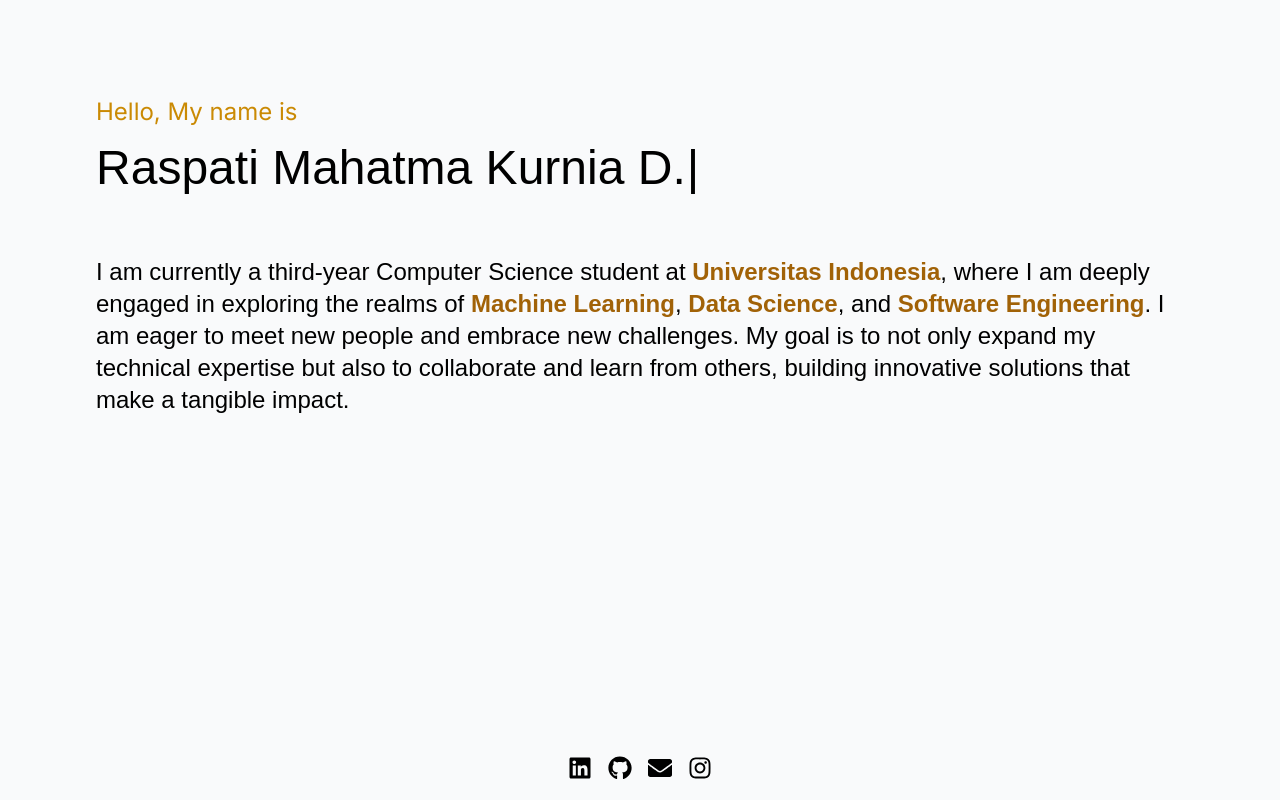
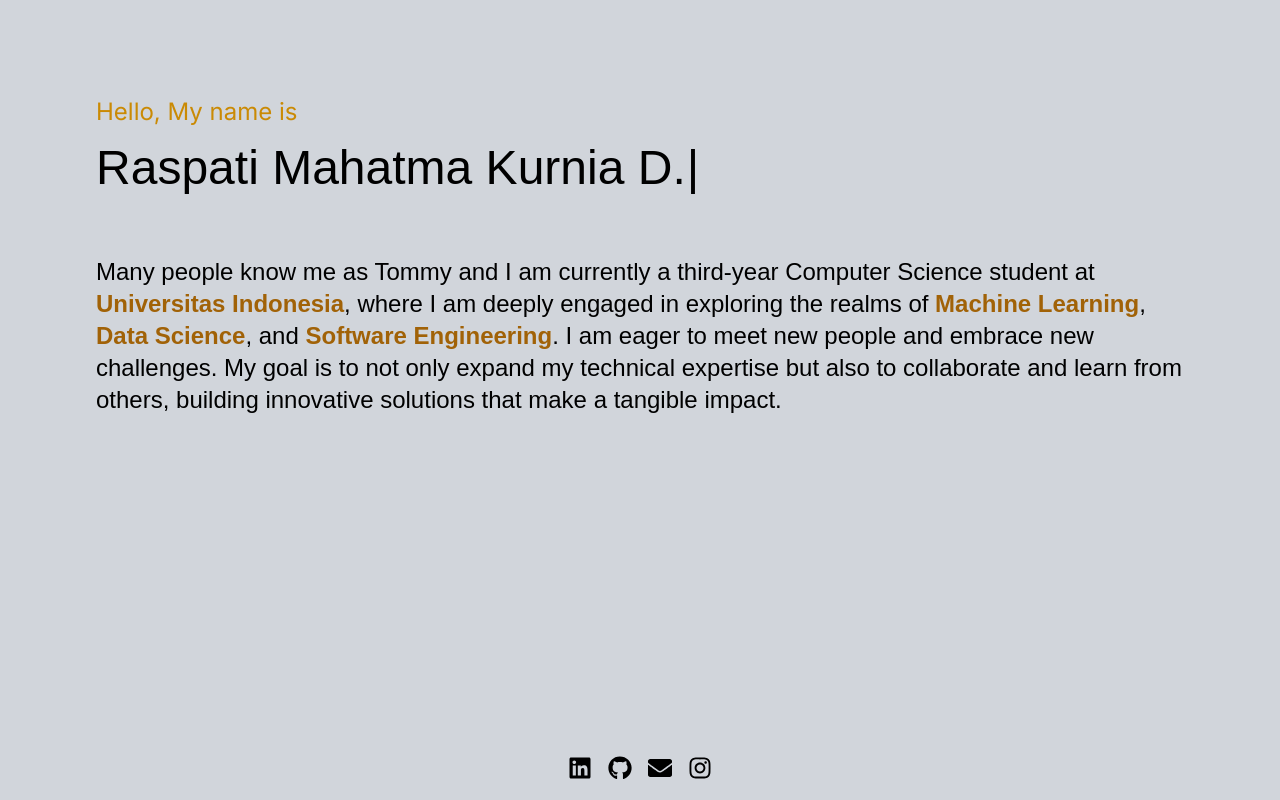
Before and after one commit to tommyraspati/next-portofolio, a Next.js app: page / in a window 1280 px wide. Built offline with nearby package versions, Linux system fonts and the light colour scheme; a web font is replaced by a local one.

Commit message:
change bg color and edit about me

```diff
--- a/app/footer.tsx
+++ b/app/footer.tsx
@@ -14,7 +14,7 @@ const Footer = () => {
   };
 
   return (
-    <div className="fixed inset-x-0 bottom-0 flex h-16 items-center justify-center dark:bg-gray-200">
+    <div className="fixed inset-x-0 bottom-0 flex h-16 items-center justify-center bg-gray-300">
       <div className="flex gap-4">
         {/* LinkedIn */}
         <a href="https://www.linkedin.com/in/tommyraspati" target="_blank" rel="noopener noreferrer"
--- a/app/page.tsx
+++ b/app/page.tsx
@@ -8,7 +8,7 @@ import HighlightText from '@/app/ui/highlight_text'; // Import the HighlightText
 
 export default function Home() {
   return (
-    <main className="flex min-h-screen flex-col items-start justify-start p-12 sm:p-24 bg-gray-50 dark:bg-gray-200">
+    <main className="flex min-h-screen flex-col items-start justify-start p-12 sm:p-24 bg-gray-300 ">
       <h1 className={`${inter.className} text-1xl sm:text-2xl text-yellow-600 mb-2 sm:mb-4`}>
         Hello, My name is
       </h1>
@@ -26,7 +26,7 @@ export default function Home() {
         </h1>
       </div>
       <h2 className={`${lusitana.className} text-1xl sm:text-2xl text-black mt-8 sm:mt-4 mb-2 sm:mb-4`}>
-        I am currently a third-year Computer Science student at <HighlightText>Universitas Indonesia</HighlightText>,
+        Many people know me as Tommy and I am currently a third-year Computer Science student at <HighlightText>Universitas Indonesia</HighlightText>,
         where I am deeply engaged in exploring the realms of <HighlightText>Machine Learning</HighlightText>, <HighlightText>Data Science</HighlightText>, and <HighlightText>Software Engineering</HighlightText>.
         I am eager to meet new people and embrace new challenges. My goal is to not only expand my technical
         expertise but also to collaborate and learn from others, building innovative solutions that make a tangible impact.
```
